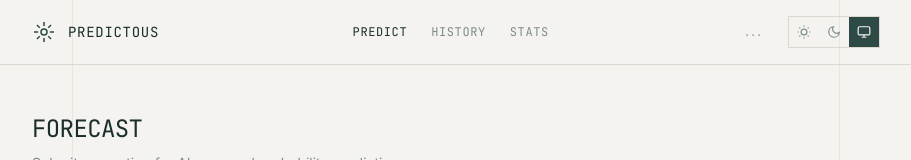
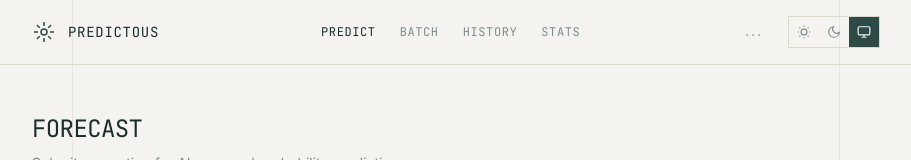
Before and after one commit to trenthelen/predictous, a React (Vite) app in the folder frontend/: page / in a window 1280 px wide. Shown: the top 160 px of the page, without its empty margins (184-1095 px from the left). Built offline with nearby package versions, Linux system fonts and the light colour scheme; no server answers.

Commit message:
Add batch tab and improve loading message
- Add "Batch" coming soon tab for bulk prediction processing
- Update loading overlay with more descriptive message

```diff
--- a/frontend/src/App.tsx
+++ b/frontend/src/App.tsx
@@ -3,7 +3,7 @@ import { Layout } from './components/Layout';
 import { PredictionForm } from './components/PredictionForm';
 import { ComingSoon } from './components/ComingSoon';
 
-type Tab = 'predict' | 'history' | 'stats';
+type Tab = 'predict' | 'batch' | 'history' | 'stats';
 
 function App() {
   const [activeTab, setActiveTab] = useState<Tab>('predict');
@@ -11,6 +11,12 @@ function App() {
   return (
     <Layout activeTab={activeTab} onTabChange={setActiveTab}>
       {activeTab === 'predict' && <PredictionForm />}
+      {activeTab === 'batch' && (
+        <ComingSoon
+          title="Batch Processing"
+          description="Submit multiple predictions at once. Upload a list of questions and receive probability forecasts for all of them."
+        />
+      )}
       {activeTab === 'history' && (
         <ComingSoon
           title="Prediction History"
--- a/frontend/src/components/Header.tsx
+++ b/frontend/src/components/Header.tsx
@@ -2,8 +2,8 @@ import { ThemeToggle } from './ThemeToggle';
 import { HealthStatus } from './HealthStatus';
 
 interface HeaderProps {
-  activeTab: 'predict' | 'history' | 'stats';
-  onTabChange: (tab: 'predict' | 'history' | 'stats') => void;
+  activeTab: 'predict' | 'batch' | 'history' | 'stats';
+  onTabChange: (tab: 'predict' | 'batch' | 'history' | 'stats') => void;
 }
 
 export function Header({ activeTab, onTabChange }: HeaderProps) {
@@ -25,7 +25,7 @@ export function Header({ activeTab, onTabChange }: HeaderProps) {
 
           {/* Navigation */}
           <nav className="flex items-center gap-6">
-            {(['predict', 'history', 'stats'] as const).map((tab) => (
+            {(['predict', 'batch', 'history', 'stats'] as const).map((tab) => (
               <button
                 key={tab}
                 onClick={() => onTabChange(tab)}
--- a/frontend/src/components/Layout.tsx
+++ b/frontend/src/components/Layout.tsx
@@ -3,8 +3,8 @@ import { Header } from './Header';
 
 interface LayoutProps {
   children: ReactNode;
-  activeTab: 'predict' | 'history' | 'stats';
-  onTabChange: (tab: 'predict' | 'history' | 'stats') => void;
+  activeTab: 'predict' | 'batch' | 'history' | 'stats';
+  onTabChange: (tab: 'predict' | 'batch' | 'history' | 'stats') => void;
 }
 
 export function Layout({ children, activeTab, onTabChange }: LayoutProps) {
--- a/frontend/src/components/LoadingOverlay.tsx
+++ b/frontend/src/components/LoadingOverlay.tsx
@@ -21,7 +21,7 @@ export function LoadingOverlay({ elapsed }: LoadingOverlayProps) {
               GENERATING PREDICTION
             </h2>
             <p className="mt-2 text-sm text-teal-600/60 dark:text-cream-300/60">
-              Please wait while our agents analyze your question
+              Please bear with us — this is a thorough process. Our agents are researching current information, analyzing relevant data, and thoughtfully generating their prediction.
             </p>
           </div>
           <ProgressBar elapsed={elapsed} />
```
